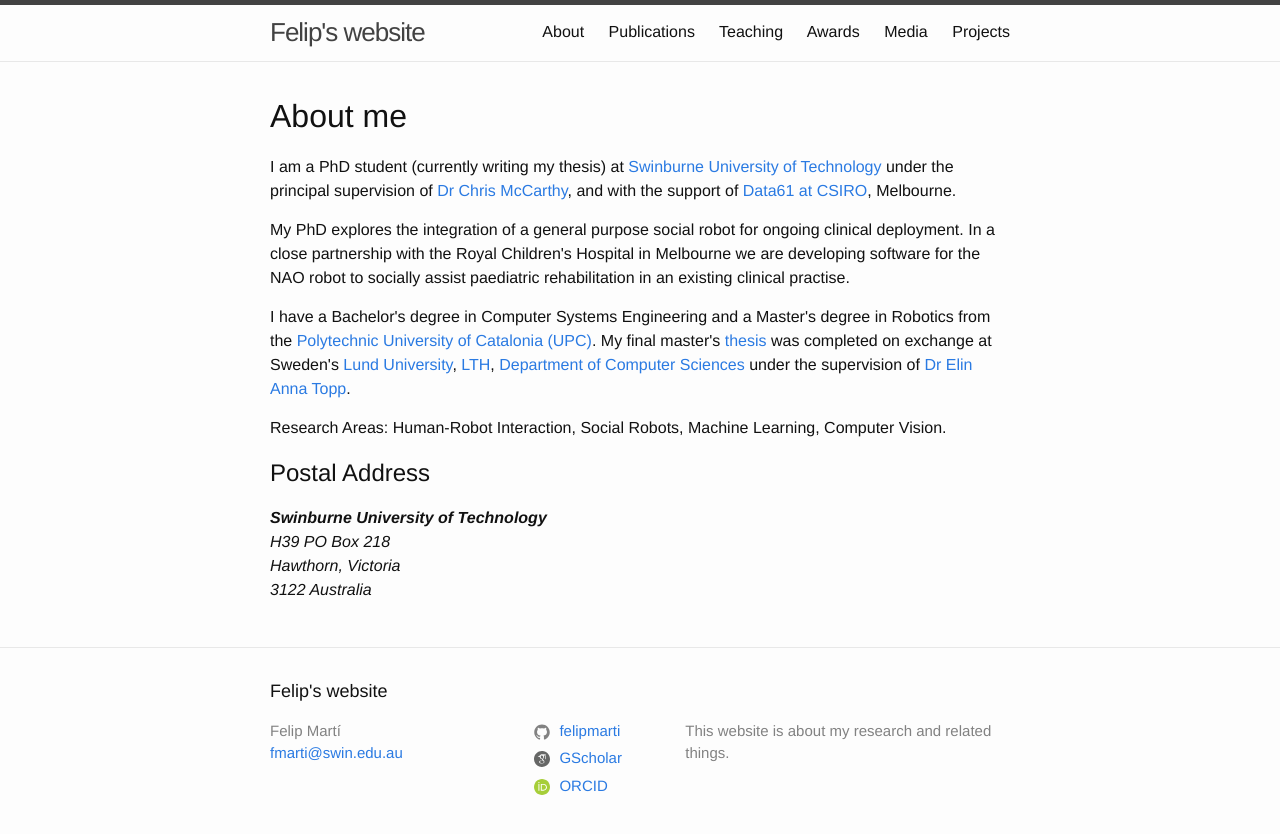
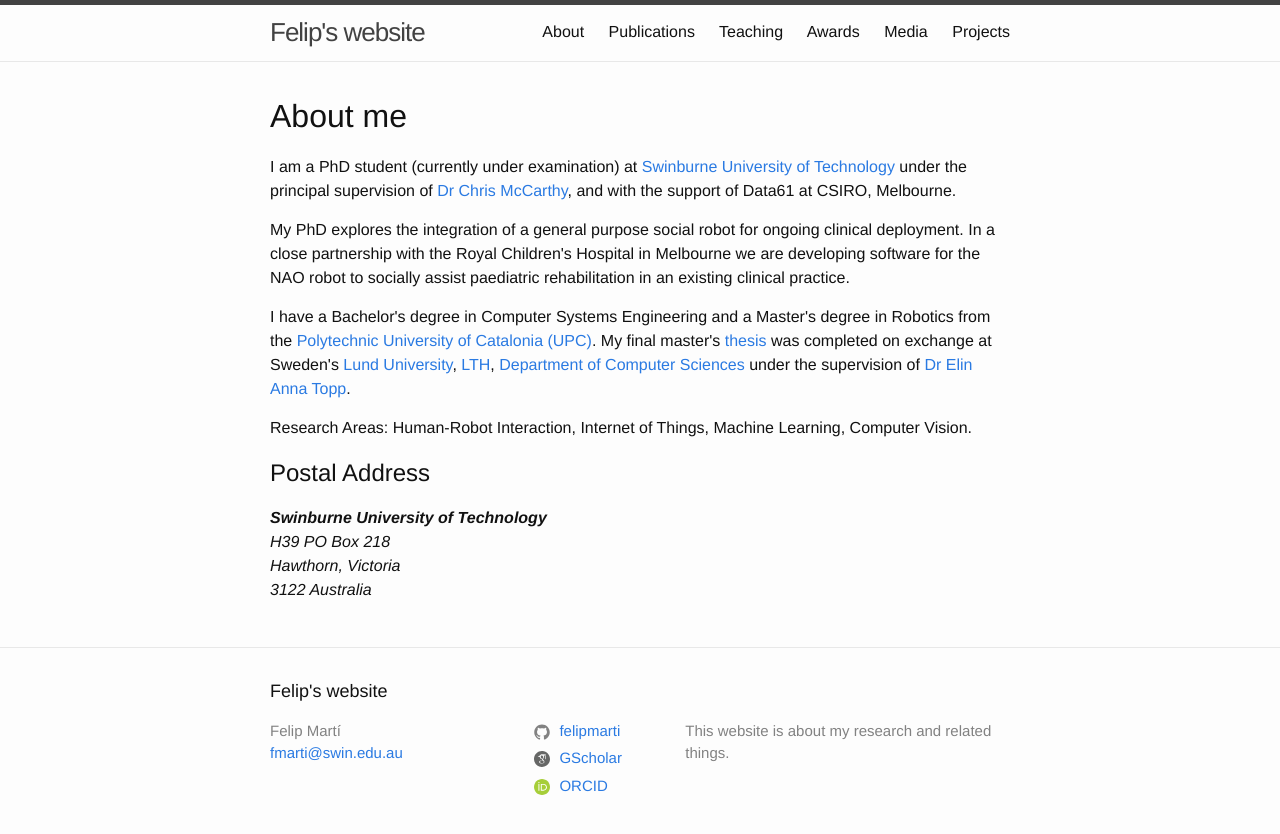
Before and after one commit to FelipMarti/felipmarti.github.io, a Jekyll site: the page built from index.html, in a window 1280 px wide. Shown: the top 834 px of the page. Built offline with Jekyll 4.4.1, drawn with Linux system fonts in a browser that asks for light colours.

Commit message:
Update index.html

```diff
--- a/index.html
+++ b/index.html
@@ -6,20 +6,21 @@
 		<div class="about">
 			<h1>About me</h1>
 			<!-- <p>My name is Felip, and I have two surnames Martí Carrillo, no middle name. So, to make it easier just Felip Martí is fine (Yes, just the first surname is alright). -->
-            <p>I am a PhD student (currently writing my thesis) at <a href='http://www.swinburne.edu.au'>Swinburne University of Technology</a>
+            <p>I am a PhD student (currently under examination) at <a href='http://www.swinburne.edu.au'>Swinburne University of Technology</a>
             under the principal supervision of <a href='https://www.swinburne.edu.au/science-engineering-technology/staff/profile/index.php?id=cdmccarthy'>Dr Chris McCarthy</a>,
-            and with the support of <a href='http://people.csiro.au/M/F/Felip-Marticarrillo'>Data61 at CSIRO</a>, Melbourne.
+            and with the support of <!--<a href='http://people.csiro.au/M/F/Felip-Marticarrillo'>Data61 at CSIRO</a>-->
+            Data61 at CSIRO, Melbourne.
 
             <p>My PhD explores the integration of a general purpose social robot for ongoing clinical deployment.
             In a close partnership with the Royal Children's Hospital in Melbourne we are developing software for the NAO robot
-            to socially assist paediatric rehabilitation in an existing clinical practise.
+            to socially assist paediatric rehabilitation in an existing clinical practice.
 
             <p>I have a Bachelor's degree in Computer Systems Engineering and a Master's degree in Robotics from the <a href='http://www.upc.edu'>Polytechnic University of Catalonia (UPC)</a>.
             My final master's  <a href='http://lup.lub.lu.se/student-papers/record/7861160'>thesis</a> was completed on exchange at Sweden's
             <a href='http://www.lu.se'>Lund University</a>, <a href='http://www.lth.se'>LTH</a>, <a href='http://cs.lth.se'>Department of Computer Sciences</a>
             under the supervision of <a href='http://cs.lth.se/elin_anna_topp/'>Dr Elin Anna Topp</a>.
 
-			<p>Research Areas:  Human-Robot Interaction, Social Robots, Machine Learning, Computer Vision.
+			<p>Research Areas:  Human-Robot Interaction, Internet of Things, Machine Learning, Computer Vision.
 
 			<h2>Postal Address</h2>
 		    <address>
```
